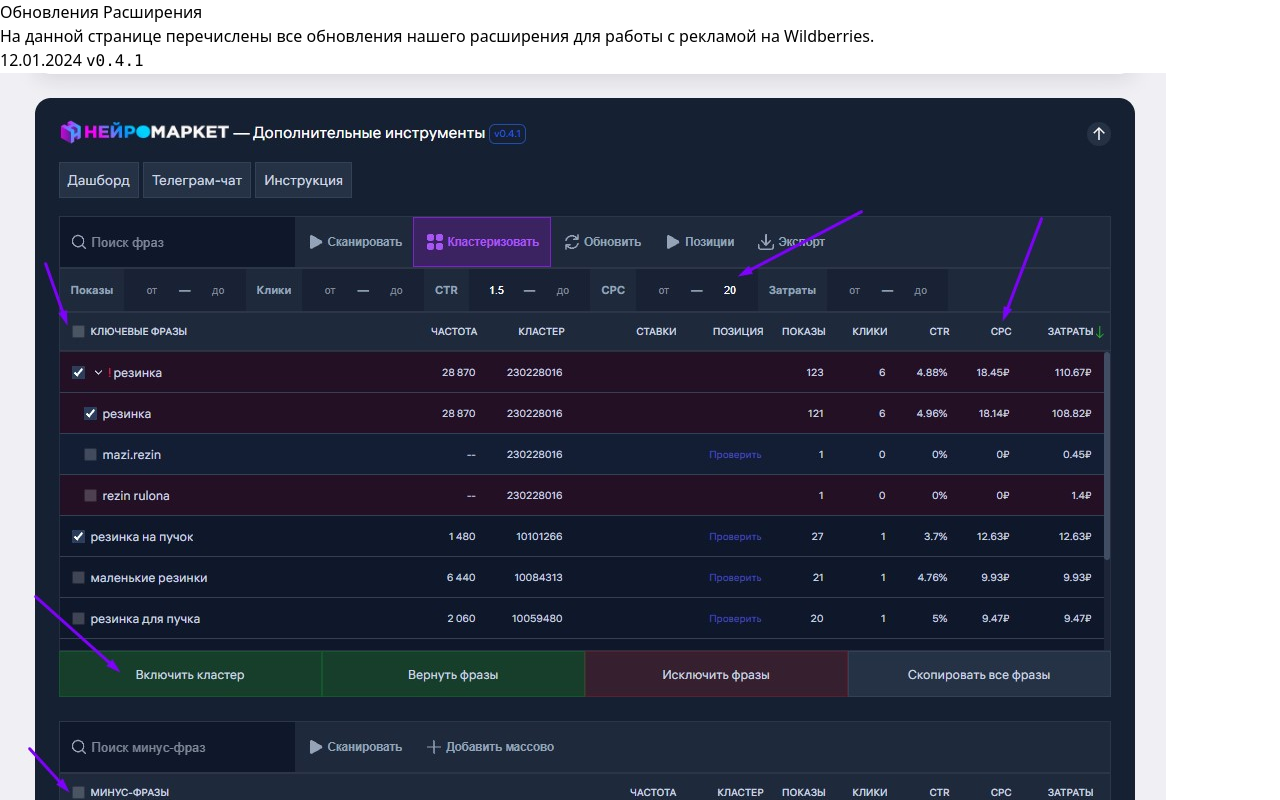
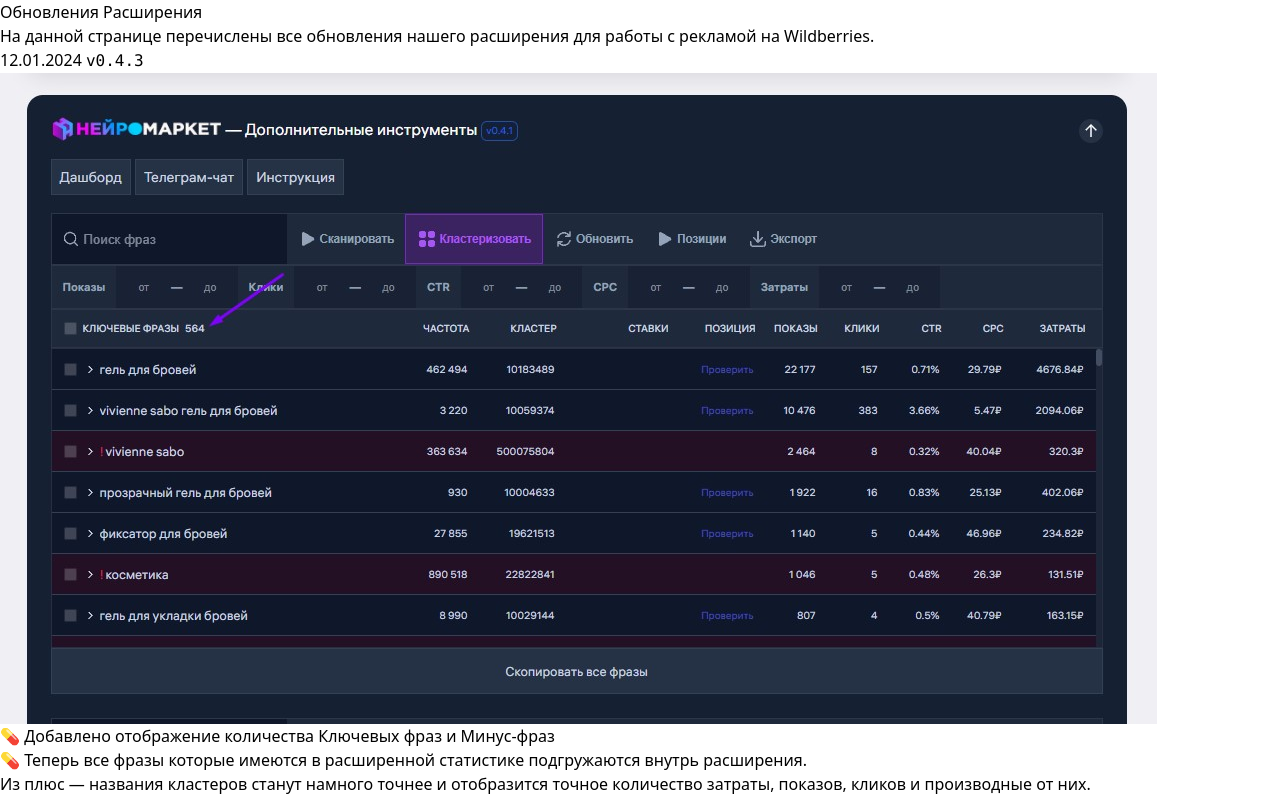
Before and after one commit to wbmeter/docs, a Next.js app: page /extension/updates in a window 1280 px wide. Shown: the top 800 px of the page. Built offline with nearby package versions, Linux system fonts and the light colour scheme.

Commit message:
update extension to 0.4.3

```diff
--- a/pages/extension/updates.mdx
+++ b/pages/extension/updates.mdx
@@ -2,6 +2,18 @@
 # Обновления Расширения
 
 На данной странице перечислены все обновления нашего расширения для работы с рекламой на Wildberries.
+
+## 12.01.2024 `v0.4.3`
+
+![](/extension-updates/17.jpg)
+
+💊 Добавлено отображение количества Ключевых фраз и Минус-фраз
+
+💊 Теперь все фразы которые имеются в расширенной статистике подгружаются внутрь расширения.
+
+Из плюс — названия кластеров станут намного точнее и отобразится точное количество затраты, показов, кликов и производные от них.
+
+🛠 Добавили дополнительную проверку на выполнение запроса на исключение или восстановление фраз. Но все равно могут быть моменты, когда в базе WB не успевают обновляться данные по исключениям (В таких случаях самостоятельно нажимайте на кнопку "Обновить").
 
 ## 12.01.2024 `v0.4.1`
 
```
Also changed, not shown: public/extension-updates/17.jpg (added).
